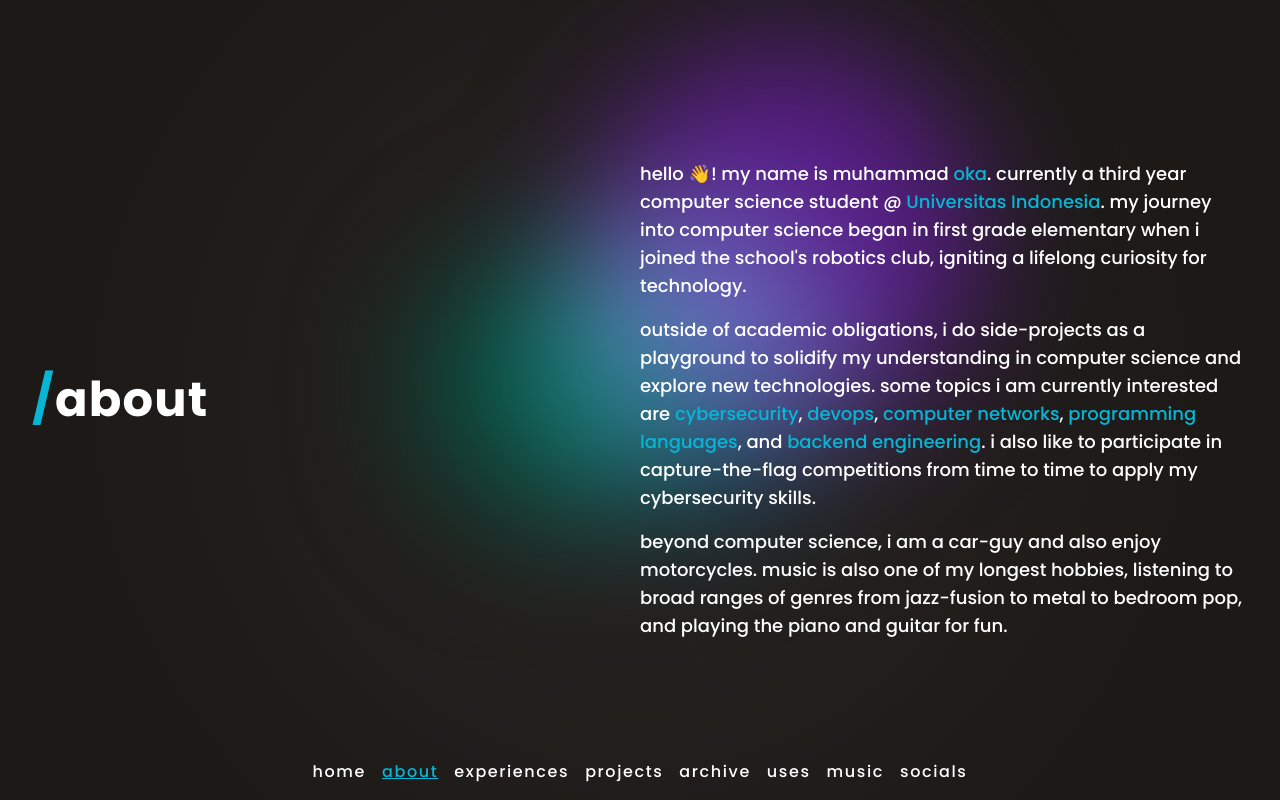
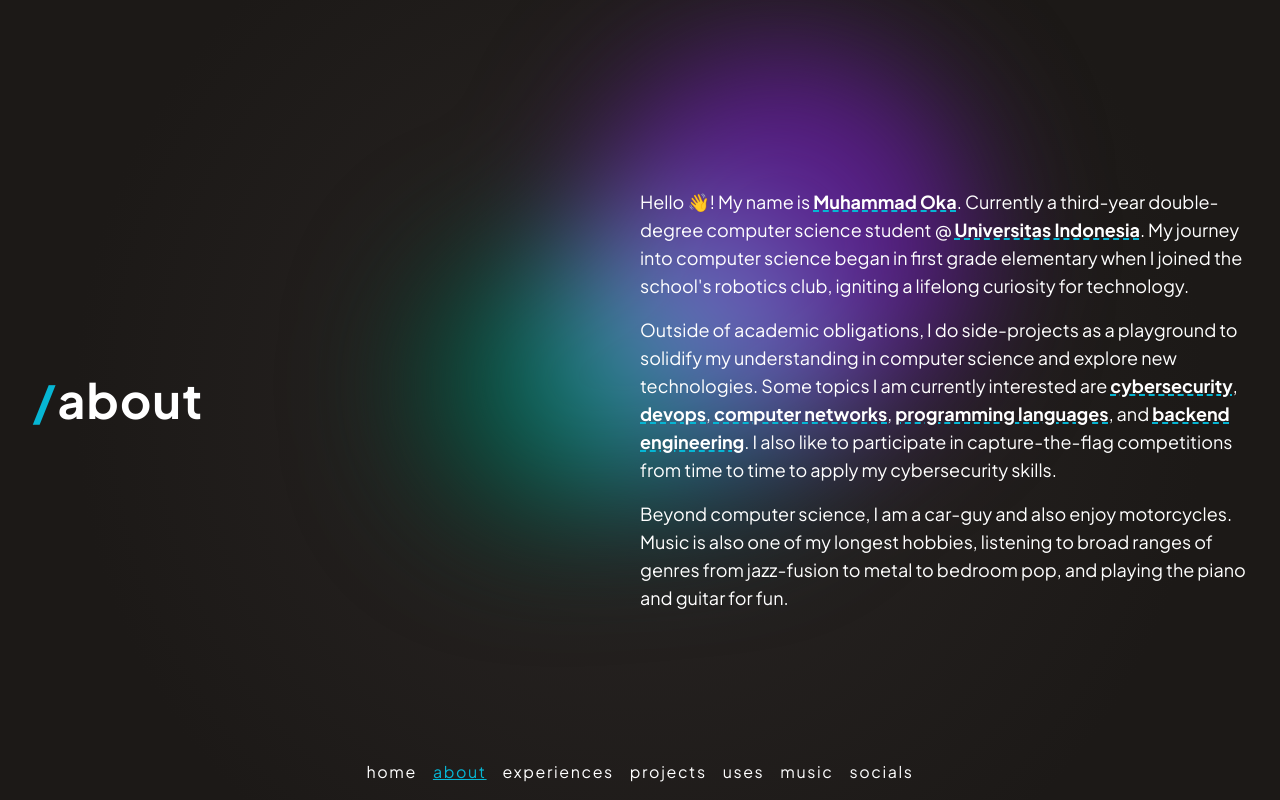
Before and after one commit to kawijayaa/muhammadoka.dev, a Next.js app: page /about in a window 1280 px wide. Built offline with nearby package versions, Linux system fonts and the light colour scheme.

Commit message:
feat: update contents

```diff
--- a/app/about/page.tsx
+++ b/app/about/page.tsx
@@ -8,24 +8,29 @@ export default function About() {
       <Title title="about" />
       <div className="md:w-1/2 flex flex-col gap-4">
         <p className="md:text-lg">
-          hello 👋! my name is muhammad <span className="text-cyan-500">oka</span>. currently a third year computer science student @
-          <a href="https://cs.ui.ac.id/" target="_blank" rel="noreferrer" className="text-cyan-500"> Universitas Indonesia</a>.
-          my journey into computer science began in first grade elementary when i joined the school&apos;s robotics club,
+          Hello 👋! My name is <span className="font-bold underline decoration-dashed decoration-cyan-500 underline-offset-2">Muhammad Oka</span>. Currently a third-year double-degree computer science student @
+          <span> </span>
+          <a href="https://cs.ui.ac.id/" target="_blank" rel="noreferrer" className="font-bold underline decoration-dashed decoration-cyan-500 underline-offset-2">Universitas Indonesia</a>.
+          My journey into computer science began in first grade elementary when I joined the school&apos;s robotics club,
           igniting a lifelong curiosity for technology.
         </p>
         <p className="md:text-lg">
-          outside of academic obligations, i do side-projects as a playground to solidify my understanding in computer
-          science and explore new technologies. some topics i am currently interested are
-          <span className="text-cyan-500"> cybersecurity</span>,
-          <span className="text-cyan-500"> devops</span>,
-          <span className="text-cyan-500"> computer networks</span>,
-          <span className="text-cyan-500"> programming languages</span>, and
-          <span className="text-cyan-500"> backend engineering</span>.
-          i also like to participate in capture-the-flag competitions from time to time to
+          Outside of academic obligations, I do side-projects as a playground to solidify my understanding in computer
+          science and explore new technologies. Some topics I am currently interested are <span> </span>
+          <span className="font-bold underline decoration-dashed decoration-cyan-500 underline-offset-2">cybersecurity</span>,
+          <span> </span>
+          <span className="font-bold underline decoration-dashed decoration-cyan-500 underline-offset-2">devops</span>,
+          <span> </span>
+          <span className="font-bold underline decoration-dashed decoration-cyan-500 underline-offset-2">computer networks</span>,
+          <span> </span>
+          <span className="font-bold underline decoration-dashed decoration-cyan-500 underline-offset-2">programming languages</span>, and
+          <span> </span>
+          <span className="font-bold underline decoration-dashed decoration-cyan-500 underline-offset-2">backend engineering</span>.
+          I also like to participate in capture-the-flag competitions from time to time to
           apply my cybersecurity skills.
         </p>
         <p className="md:text-lg">
-          beyond computer science, i am a car-guy and also enjoy motorcycles. music is also one of my longest hobbies,
+          Beyond computer science, I am a car-guy and also enjoy motorcycles. Music is also one of my longest hobbies,
           listening to broad ranges of genres from jazz-fusion to metal to bedroom pop, and playing the piano and guitar for fun.
         </p>
       </div>
--- a/app/components/Navbar.tsx
+++ b/app/components/Navbar.tsx
@@ -17,13 +17,12 @@ export default function Navbar(props: any) {
 
   return (
     <>
-      <nav className={`absolute bottom-4 left-0 w-full hidden ${props.home ? "" : "sm:block"}`}>
+      <nav className={`fixed bottom-4 left-0 w-full hidden ${props.home ? "" : "sm:block"}`}>
         <div className="flex justify-center items-center tracking-widest gap-4">
           <a href="/" className='hover:underline'>home</a>
           <a href="/about" className={`${usePathname() === "/about" ? "text-cyan-500 underline" : ""} hover:underline`}>about</a>
           <a href="/experiences" className={`${usePathname() === "/experiences" ? "text-cyan-500 underline" : ""} hover:underline`}>experiences</a>
           <a href="/projects" className={`${usePathname() === "/projects" ? "text-cyan-500 underline" : ""} hover:underline`}>projects</a>
-          <a href="https://archive.muhammadoka.dev" className="hover:underline">archive</a>
           <a href="/uses" className={`${usePathname() === "/uses" ? "text-cyan-500 underline" : ""} hover:underline`}>uses</a>
           <a href="/music" className={`${usePathname() === "/music" ? "text-cyan-500 underline" : ""} hover:underline`}>music</a>
           <a href="/socials" className={`${usePathname() === "/socials" ? "text-cyan-500 underline" : ""} hover:underline`}>socials</a>
@@ -37,7 +36,6 @@ export default function Navbar(props: any) {
         <a href="/about" className={`${usePathname() === "/about" ? "text-cyan-500 underline" : ""} hover:underline tracking-widest`}>about</a>
         <a href="/experiences" className={`${usePathname() === "/experiences" ? "text-cyan-500 underline" : ""} hover:underline tracking-widest`}>experiences</a>
         <a href="/projects" className={`${usePathname() === "/projects" ? "text-cyan-500 underline" : ""} hover:underline tracking-widest`}>projects</a>
-        <a href="https://archive.muhammadoka.dev" className="hover:underline tracking-widest">archive</a>
         <a href="/uses" className={`${usePathname() === "/uses" ? "text-cyan-500 underline" : ""} hover:underline tracking-widest`}>uses</a>
         <a href="/music" className={`${usePathname() === "/music" ? "text-cyan-500 underline" : ""} hover:underline tracking-widest`}>music</a>
         <a href="/socials" className={`${usePathname() === "/socials" ? "text-cyan-500 underline" : ""} hover:underline tracking-widest`}>socials</a>
--- a/app/experiences/page.tsx
+++ b/app/experiences/page.tsx
@@ -11,13 +11,15 @@ export default function Experiences() {
         <div>
           <p className="text-gray-300">Jan 2024 - Present</p>
           <h1 className="text-xl font-bold underline decoration-dashed decoration-cyan-500 underline-offset-2 text-balance">Lead of Network, Security and Operating Systems SIG</h1>
+          <a href="https://ristek.cs.ui.ac.id" target="_blank" rel="noreferrer" className="text-gray-300">RISTEK Fasilkom UI</a>
           <ul className="list-disc list-inside">
             <li>Delivered materials about Forensics in CTF in an internal class program. Topics delivered includes packet capture and analysis using Wireshark and memory forensics analysis using Volatility3.</li>
           </ul>
         </div>
         <div>
           <p className="text-gray-300">Nov 2023 - Present</p>
-          <h1 className="text-xl font-bold underline decoration-dashed decoration-cyan-500 underline-offset-2 text-balance">Vice Person-in-Charge CTF COMPFEST16</h1>
+          <h1 className="text-xl font-bold underline decoration-dashed decoration-cyan-500 underline-offset-2 text-balance">Vice Person-in-Charge of Capture The Flag Competition</h1>
+          <a href="https://compfest.id" target="_blank" rel="noreferrer" className="text-gray-300">COMPFEST 16</a>
           <ul className="list-disc list-inside">
             <li>Managed a 12-man team of Scientific Committees, Technical Committee and Administrators, each responsible for developing problem-sets, deploying and maintaining the competition infrastructure, and managing participants administrational needs, to ensure smooth operations of the competition.</li>
             <li>Managed the competition infrastructure, including the platform and challenge cloud instances and their respective services.</li>
@@ -26,10 +28,11 @@ export default function Experiences() {
         <div>
           <p className="text-gray-300">Jan 2024 - Jun 2024</p>
           <h1 className="text-xl font-bold underline decoration-dashed decoration-cyan-500 underline-offset-2 text-balance">Teaching Assistant of Programming Foundations 2</h1>
+          <a href="https://cs.ui.ac.id" target="_blank" rel="noreferrer" className="text-gray-300">Faculty of Computer Science Universitas Indonesia</a>
           <ul className="list-disc list-inside">
-            <li>Led lab sessions with three other teaching assistants for students to enhance their programming skills through hands-on practice.</li>
+            <li>Led lab sessions with three other teaching assistants for students to enhance their programming skills in Go through hands-on practice.</li>
             <li>Provided mentorship to 10 students, helping them with assignments and labs throughout the course.</li>
-            <li>Assisted the lecturer in releasing and grading 10 labs and 4 assignments, ensuring a smooth learning experience.</li>
+            <li>Assisted the lecturer in releasing and grading 6 labs and 3 assignments, ensuring a smooth learning experience.</li>
           </ul>
         </div>
         <a href="https://www.linkedin.com/in/muhammadoka/" target="_blank" rel="noreferrer" className="self-center md:self-start">
--- a/app/layout.tsx
+++ b/app/layout.tsx
@@ -1,8 +1,8 @@
 import type { Metadata } from "next";
-import { Poppins } from "next/font/google";
+import { Plus_Jakarta_Sans } from "next/font/google";
 import "./globals.css";
 
-const poppins = Poppins({ weight: ["300", "500", "700"], subsets: ["latin"] });
+const font = Plus_Jakarta_Sans({ weight: ["400", "600", "700"], subsets: ["latin"] });
 
 export const metadata: Metadata = {
   title: "muhammadoka.dev",
@@ -19,7 +19,7 @@ export default function RootLayout({
       <head>
         <title>muhammadoka</title>
       </head>
-      <body className={`${poppins.className} bg-[radial-gradient(circle_at_center,_var(--tw-gradient-stops))] from-stone-800 to-stone-900 to-75% text-white h-dvh flex flex-col relative`}>
+      <body className={`${font.className} bg-[radial-gradient(circle_at_center,_var(--tw-gradient-stops))] from-stone-800 to-stone-900 to-75% text-white h-dvh flex flex-col relative`}>
         <div className="w-full h-full absolute flex justify-center items-center blur-3xl overflow-hidden">
           <div className="w-64 h-64 bg-purple-900 rounded-full animate-blob animation-delay-2000 mix-blend-screen absolute left-1/2"></div>
           <div className="w-64 h-64 bg-cyan-900 rounded-full animate-blob mix-blend-screen absolute"></div>
--- a/app/page.tsx
+++ b/app/page.tsx
@@ -9,14 +9,13 @@ export default function Home() {
     <div className="flex flex-col items-center justify-center sm:flex-row sm:justify-between h-full p-8 gap-8">
       <Navbar home />
       <div className="flex flex-col">
-        <img src="https://readme-typing-svg.herokuapp.com?font=JetBrains+Mono&weight=600&size=54&duration=3000&pause=1000&color=06b6d4&vCenter=true&random=false&width=600&height=70&lines=%2F%2F+muhammadoka.dev;%2F%2E%2A%5C%2E%28go%7Cpy%7Crs%29%24%2F" alt="Typing SVG" />
+        <img src="https://readme-typing-svg.herokuapp.com?font=JetBrains+Mono&weight=600&size=54&duration=3000&pause=1000&color=06b6d4&vCenter=true&random=false&width=600&height=70&lines=%2F%2F+muhammadoka.dev;%2F%2E%2A%5C%2E%28go%7Cpy%7Cts%29%24%2F" alt="Typing SVG" />
         <p className="text-md md:text-xl">telling computers what to do since 2012.</p>
       </div>
       <div className="hidden sm:flex flex-col text-right gap-4 md:gap-12 tracking-widest md:text-xl font-light">
         <a href="/about" className="hover:underline hover:text-cyan-500">about</a>
         <a href="/experiences" className="hover:underline hover:text-cyan-500">experiences</a>
         <a href="/projects" className="hover:underline hover:text-cyan-500">projects</a>
-        <a href="https://archive.muhammadoka.dev" className="hover:underline hover:text-cyan-500">archive</a>
         <a href="/uses" className="hover:underline hover:text-cyan-500">uses</a>
         <a href="/music" className="hover:underline hover:text-cyan-500">music</a>
         <a href="/socials" className="hover:underline hover:text-cyan-500">socials</a>
```
